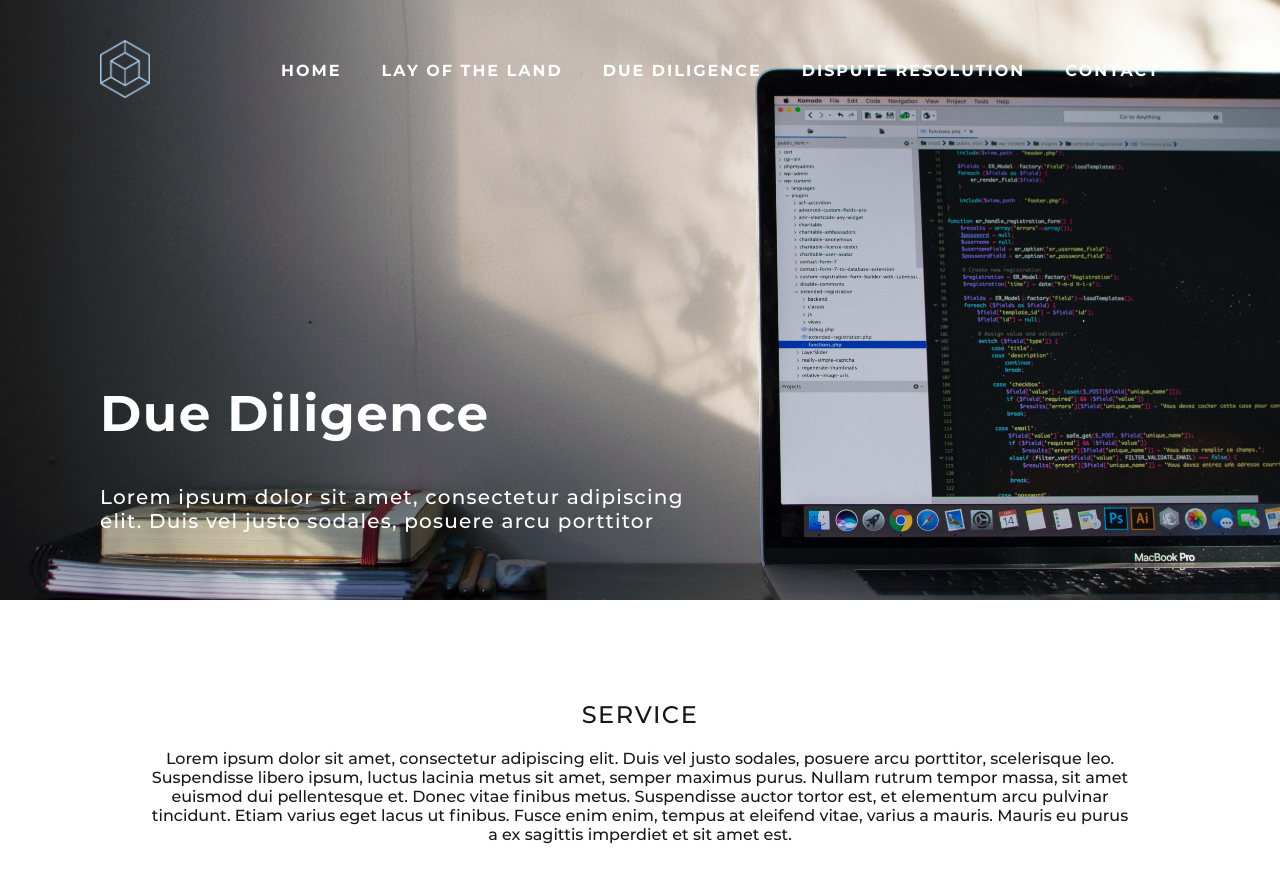
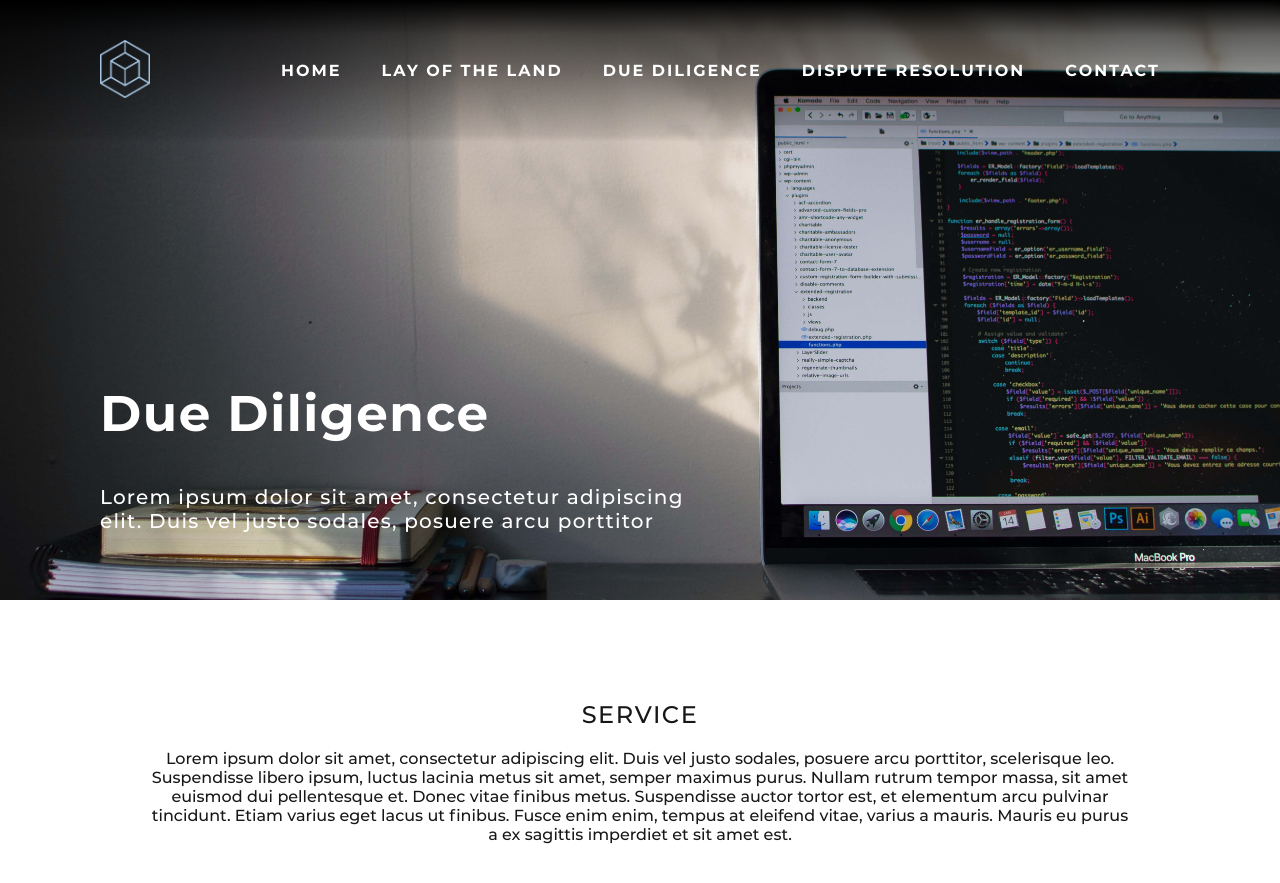
Before and after one commit to juliusyam/app-audits, a Jekyll site: the page built from due-diligence.markdown, in a window 1280 px wide and 900 px high. Shown: the top 883 px of the window. Built offline with Jekyll 4.4.1, drawn with Linux system fonts in a browser that asks for light colours; nearby versions of some CDN libraries.

Commit message:
title change

```diff
--- a/assets/css/style.css
+++ b/assets/css/style.css
@@ -43,7 +43,8 @@ button:focus {
 }
 
 nav {
-
+    background: rgb(0,0,0);
+    background: linear-gradient(180deg, rgba(0,0,0,1) 0%, rgba(0,0,0,0.6250875350140056) 25%, rgba(0,0,0,0.4542191876750701) 50%, rgba(0,0,0,0.09567577030812324) 95%, rgba(0,0,0,0) 100%);
 }
 
 .navigation nav {
--- a/index.markdown
+++ b/index.markdown
@@ -2,7 +2,7 @@
 # Feel free to add content and custom Front Matter to this file.
 # To modify the layout, see https://jekyllrb.com/docs/themes/#overriding-theme-defaults
 
-title: We audit any programmes of any size.
+title: We audit applications of any size.
 layout: default
 description: App Audits offer a range of 3rd cyber inspection, including check quality, due diligence and dispute resolution.
         We provide professional reporting on softwares your firm has contracted to make, software companies you intend to take over, and more.
```
